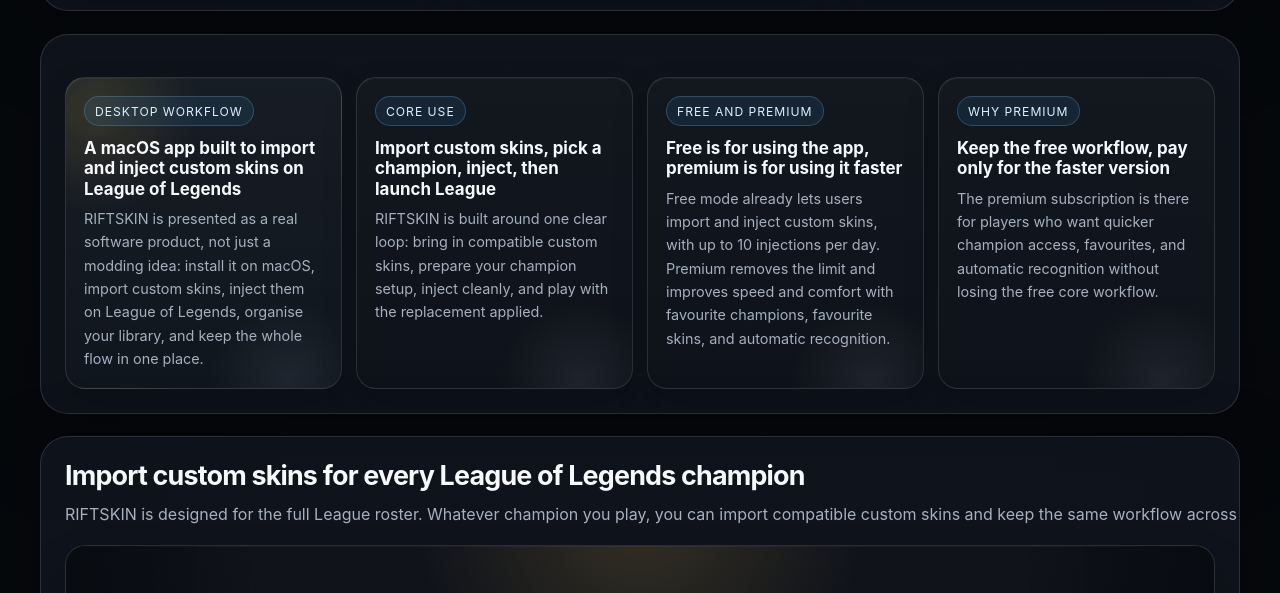
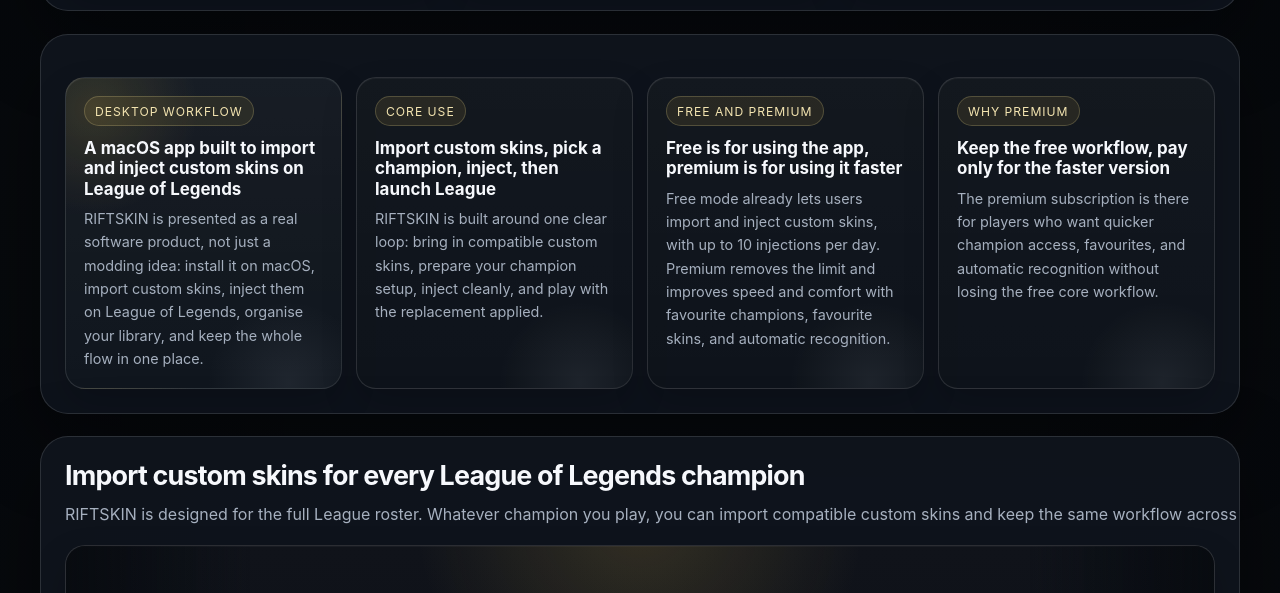
Before and after one commit to tdaval-78/riftskin-web, a plain HTML site: page index.html in a window 1280 px wide. Shown: the part 953-1546 px from the top of the page. Drawn offline with Linux system fonts and the light colour scheme.

Commit message:
Restore gold capability badges

```diff
--- a/assets/styles.css
+++ b/assets/styles.css
@@ -794,9 +794,9 @@
   min-height: 30px;
   padding: 0 10px;
   border-radius: 999px;
-  background: rgba(62, 162, 255, 0.1);
-  border: 1px solid rgba(98, 180, 255, 0.28);
-  color: #dceeff;
+  background: rgba(211, 176, 75, 0.11);
+  border: 1px solid rgba(241, 221, 145, 0.22);
+  color: #f3e4b0;
   font-size: 0.76rem;
   letter-spacing: 0.08em;
   text-transform: uppercase;
```
